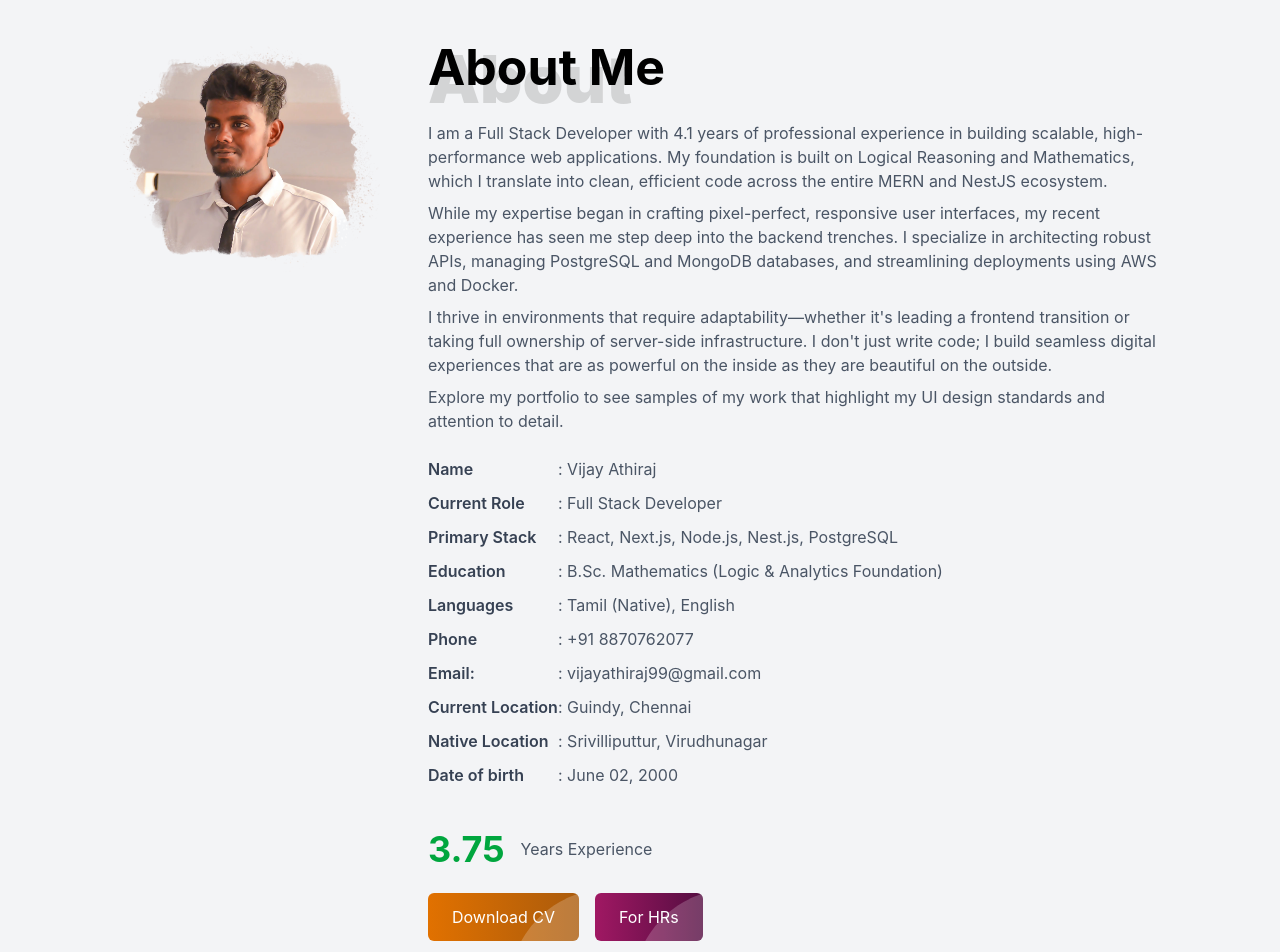
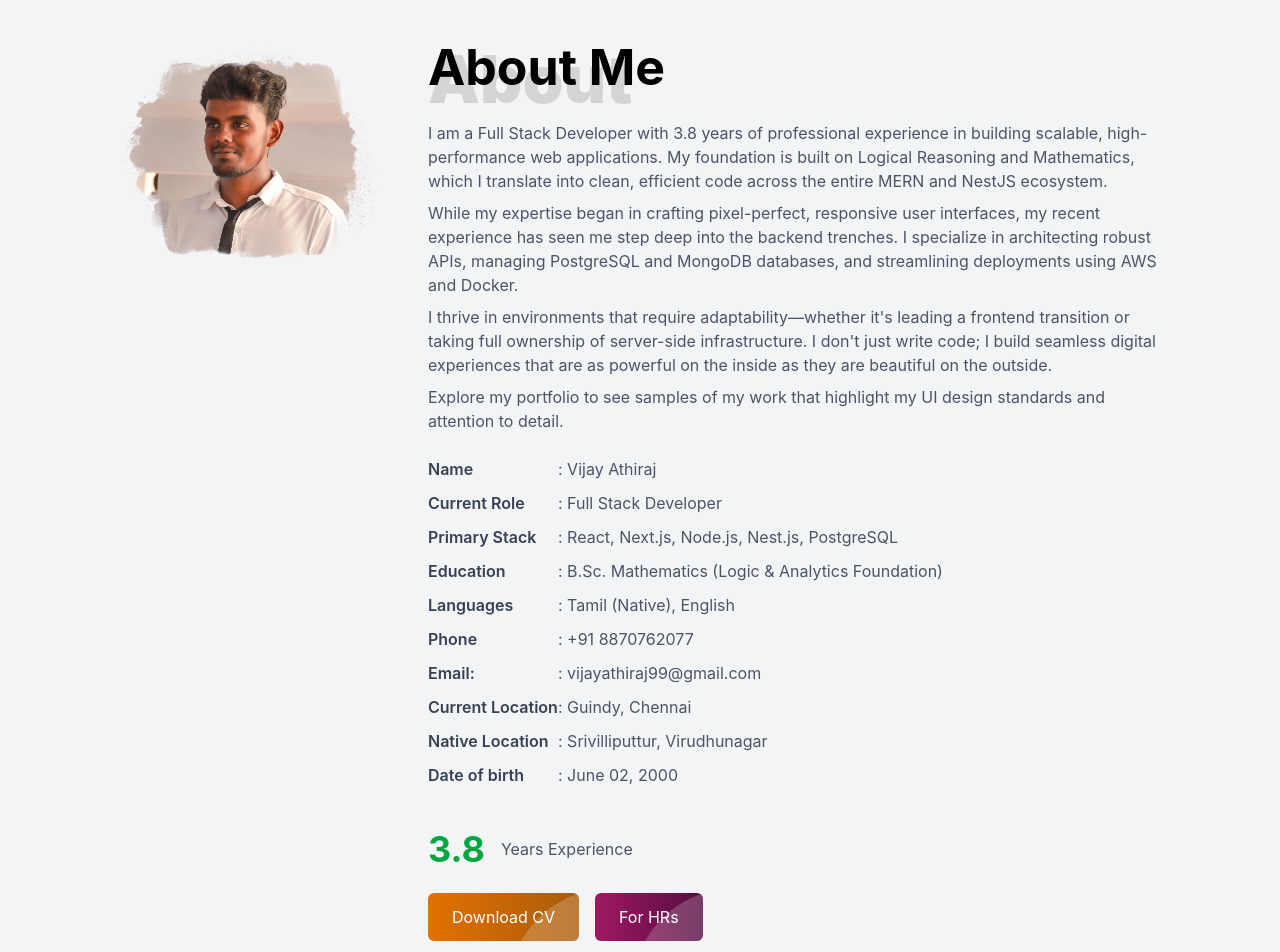
Before and after one commit to shiva-devotee-athi/vijayathiraj, a Next.js app: page / in a window 1280 px wide. Shown: the part 880-1832 px from the top of the page. Built offline with nearby package versions, Linux system fonts and the light colour scheme.

Commit message:
update experience details

```diff
--- a/src/data/humanResource.ts
+++ b/src/data/humanResource.ts
@@ -51,7 +51,7 @@ export const personalInfo = [
   { title: "Mobile", value: "8870762077" },
   { title: "Gender", value: "Male" },
   { title: "Birthday", value: "2 June, 2000" },
-  { title: "Total Experience", value: "3.75 Years" },
+  { title: "Total Experience", value: "3.8 Years" },
   { title: "Current Location", value: "Guindy, Chennai" },
   { title: "Native Location", value: "Srivilliputtur, Virudhunagar" },
   { title: "Current CTC", value: "4.44 LPA" },
--- a/src/data/information.ts
+++ b/src/data/information.ts
@@ -1,4 +1,4 @@
-export const TOTAL_YEARS_OF_EXPERIENCE = 3.75;
+export const TOTAL_YEARS_OF_EXPERIENCE = 3.8;
 
 export const educationDetails = [
   {
--- a/src/sections/home/Aboutpage.tsx
+++ b/src/sections/home/Aboutpage.tsx
@@ -87,7 +87,7 @@ const Aboutpage: React.FC = () => {
                 viewport={{ once: true, amount: 0.3 }}
               >
                 {t(
-                  "I am a Full Stack Developer with 4.1 years of professional experience in building scalable, high-performance web applications. My foundation is built on Logical Reasoning and Mathematics, which I translate into clean, efficient code across the entire MERN and NestJS ecosystem.",
+                  "I am a Full Stack Developer with 3.8 years of professional experience in building scalable, high-performance web applications. My foundation is built on Logical Reasoning and Mathematics, which I translate into clean, efficient code across the entire MERN and NestJS ecosystem.",
                 )}
               </motion.p>
               <motion.p
```
Also changed, not shown: 1 other file (tests, documents, lock files or other folders).
